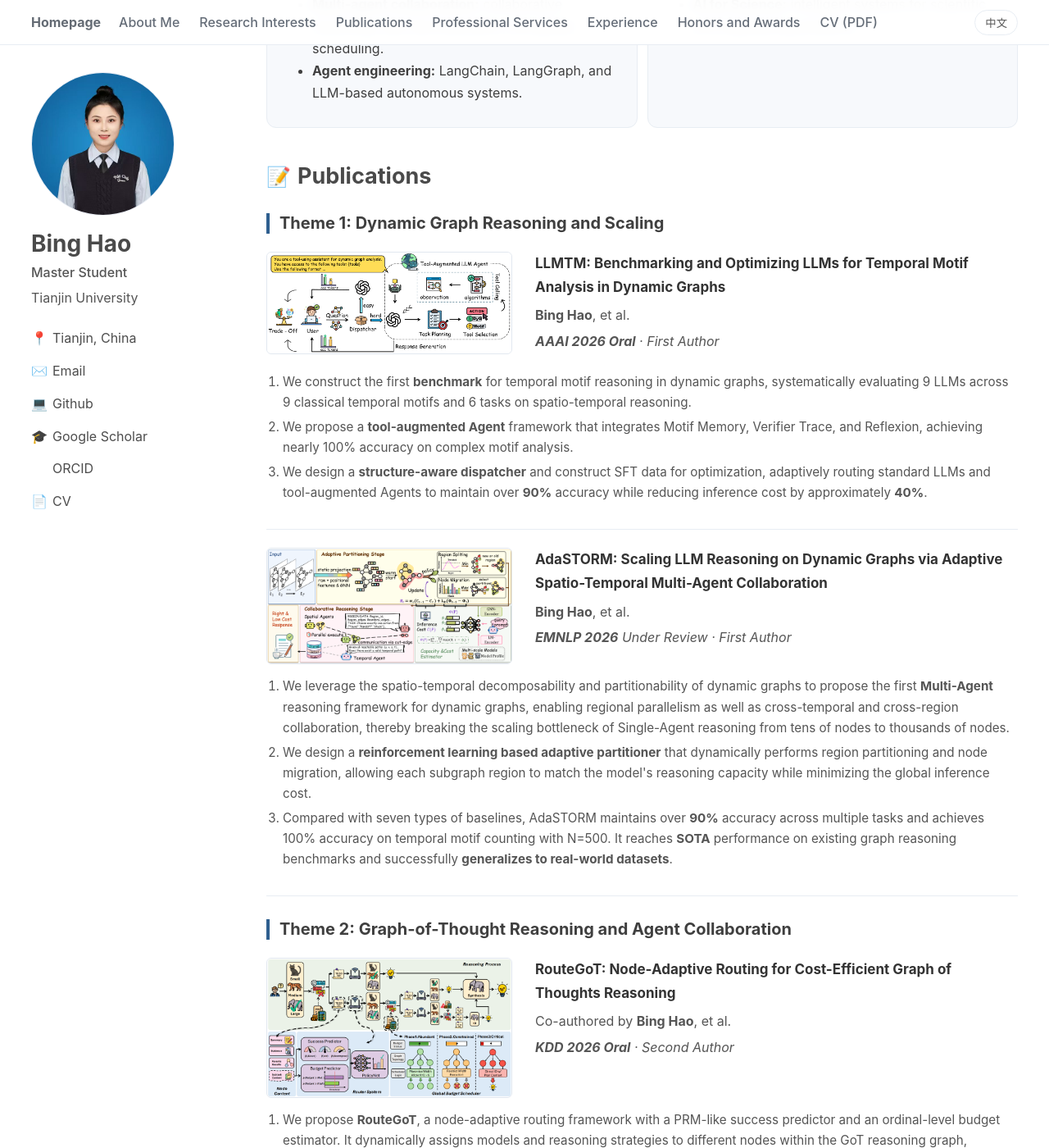
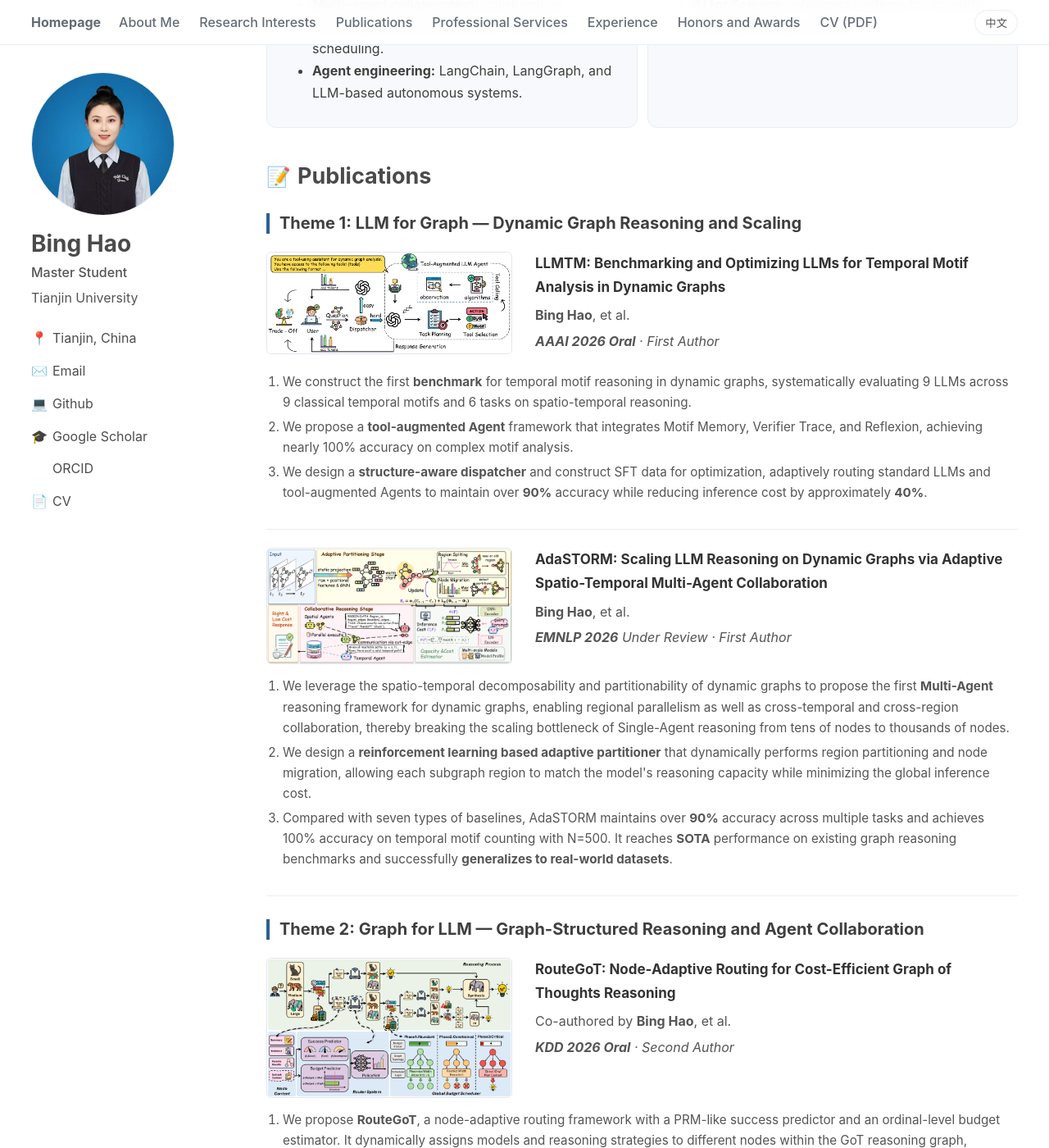
Before and after one commit to haobing-tju/haobing-tju.github.io, a Jekyll site: the page built from _pages/about.md, in a window 1280 px wide and 1400 px high, scrolled down 1233 px. Shown: the whole window at 82% size. Built offline with Jekyll 4.4.1, drawn with Linux system fonts in a browser that asks for light colours; a style sheet for code colours, icons or effects is not loaded.

Commit message:
Update about.md

```diff
--- a/_pages/about.md
+++ b/_pages/about.md
@@ -132,7 +132,8 @@ Besides research, I have also excelled in programming and academic competitions,
 
 ## <span class="emoji">📝</span>Publications
 
-<h3 class="pub-subtopic lang-en block">Theme 1: Dynamic Graph Reasoning and Scaling</h3> <h3 class="pub-subtopic lang-zh block">方向一：动态图推理与规模扩展</h3>
+<h3 class="pub-subtopic lang-en block">Theme 1: LLM for Graph — Dynamic Graph Reasoning and Scaling</h3>
+<h3 class="pub-subtopic lang-zh block">方向一：LLM for Graph——动态图推理与规模扩展</h3>
 
 <div class="pub-item pub-item-wide">
   <div class="pub-main">
@@ -202,7 +203,8 @@ Besides research, I have also excelled in programming and academic competitions,
   </div>
 </div>
 
-<h3 class="pub-subtopic lang-en block">Theme 2: Graph-of-Thought Reasoning and Agent Collaboration</h3> <h3 class="pub-subtopic lang-zh block">方向二：GoT 推理与智能体协作</h3>
+<h3 class="pub-subtopic lang-en block">Theme 2: Graph for LLM — Graph-Structured Reasoning and Agent Collaboration</h3>
+<h3 class="pub-subtopic lang-zh block">方向二：Graph for LLM——图结构推理与智能体协作</h3>
 
 <div class="pub-item pub-item-wide">
   <div class="pub-main">
```
